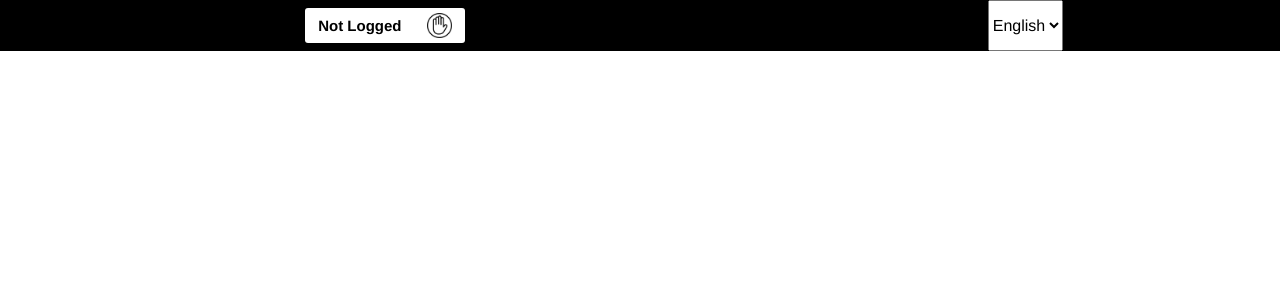
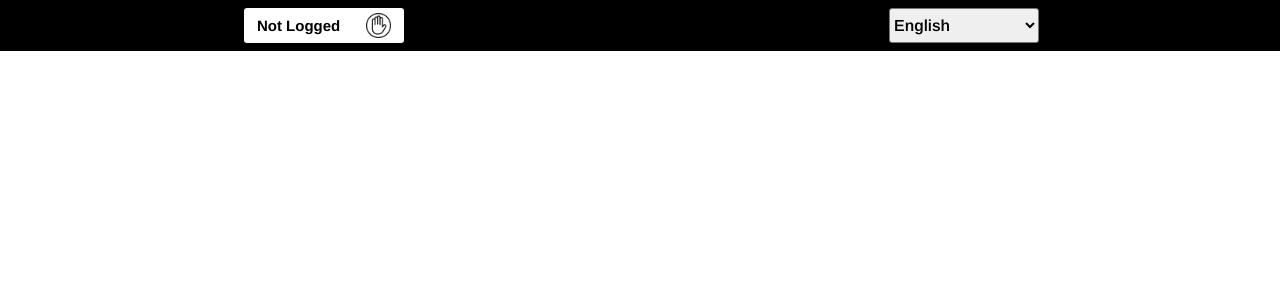
Before and after one commit to fabiolorenzi/tha-shirt, a React (Create React App) app in the folder client/: page / in a window 1280 px wide. Shown: the top 300 px of the page. Built offline with nearby package versions, Linux system fonts and the light colour scheme; a web font is replaced by a local one.

Commit message:
styled LanguageSelection component

```diff
--- a/client/src/components/Header/stylesheets/LanguageSelection.css
+++ b/client/src/components/Header/stylesheets/LanguageSelection.css
@@ -1,4 +1,17 @@
 .languageSelectionContainer {
   display: block;
+  width: 25%;
+}
+
+.languageSelectionContainer select {
+  height: 35px;
+  width: 150px;
+  margin: auto;
+  border-radius: 3px;
+  font-weight: 600;
+}
+
+.languageSelectionContainer select option {
+  font-weight: 600;
 }
 /*# sourceMappingURL=LanguageSelection.css.map */
--- a/client/src/components/Header/stylesheets/LanguageSelection.scss
+++ b/client/src/components/Header/stylesheets/LanguageSelection.scss
@@ -2,4 +2,15 @@
 
 .languageSelectionContainer {
     display: block;
+    width: 25%;
+    select {
+        height: 35px;
+        width: 150px;
+        margin: auto;
+        border-radius: 3px;
+        font-weight: 600;
+        option {
+            font-weight: 600;
+        }
+    }
 }
```
Also changed, not shown: 1 other file (tests, documents, lock files or other folders).
